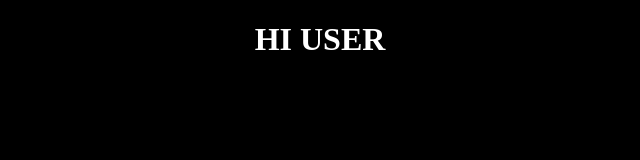
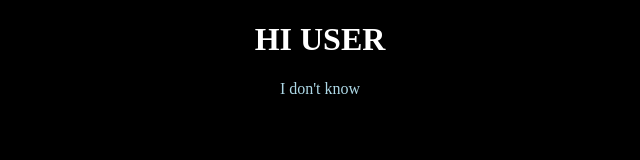
Before and after one commit to admin505admin505/boredem, a plain HTML site: page index.html in a window 1280 px wide. Shown: the full height of the page, 320-960 px from the left. Drawn offline with Linux system fonts and the light colour scheme.

Commit message:
Update style.css

```diff
--- a/style.css
+++ b/style.css
@@ -6,3 +6,9 @@ h1{
   color:white;
   text-align:center;
 }
+
+
+p{
+  color:#ADD8E6;
+  text-align:center;
+}
```
